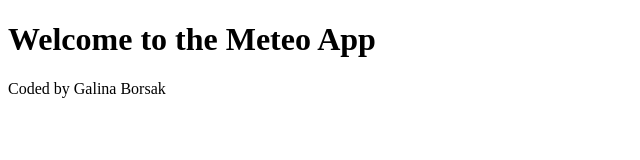
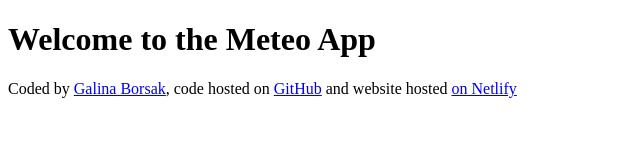
Before and after one commit to HalinaB916/meteo, a plain HTML site: page index.html in a window 1280 px wide. Shown: the whole page, without its empty margins (0-640 px from the left). Drawn offline with Linux system fonts and the light colour scheme.

Commit message:
Added links to the footer

```diff
--- a/index.html
+++ b/index.html
@@ -7,6 +7,8 @@
 </head>
 <body>
      <h1>Welcome to the Meteo App</h1>
-     <footer>Coded by Galina Borsak</footer>
+     <footer>Coded by
+      <a href="https://github.com/HalinaB916" target="_blank"> Galina Borsak</a>, code hosted on <a href="https://github.com/HalinaB916/meteo" target="_blank"> GitHub</a> and website hosted <a href="https://meteo-homework.netlify.app" target="_blank">on Netlify</a>
+      </footer>
 </body>
 </html>
```
